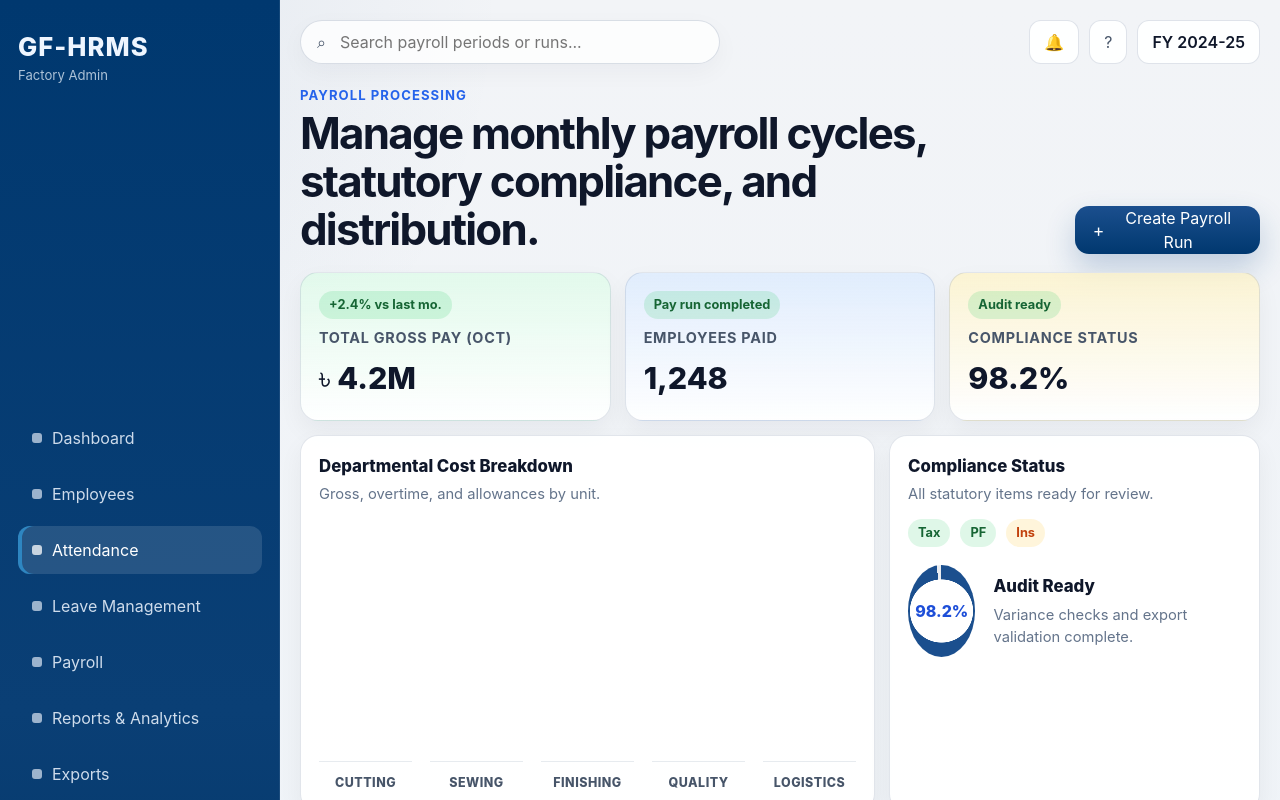
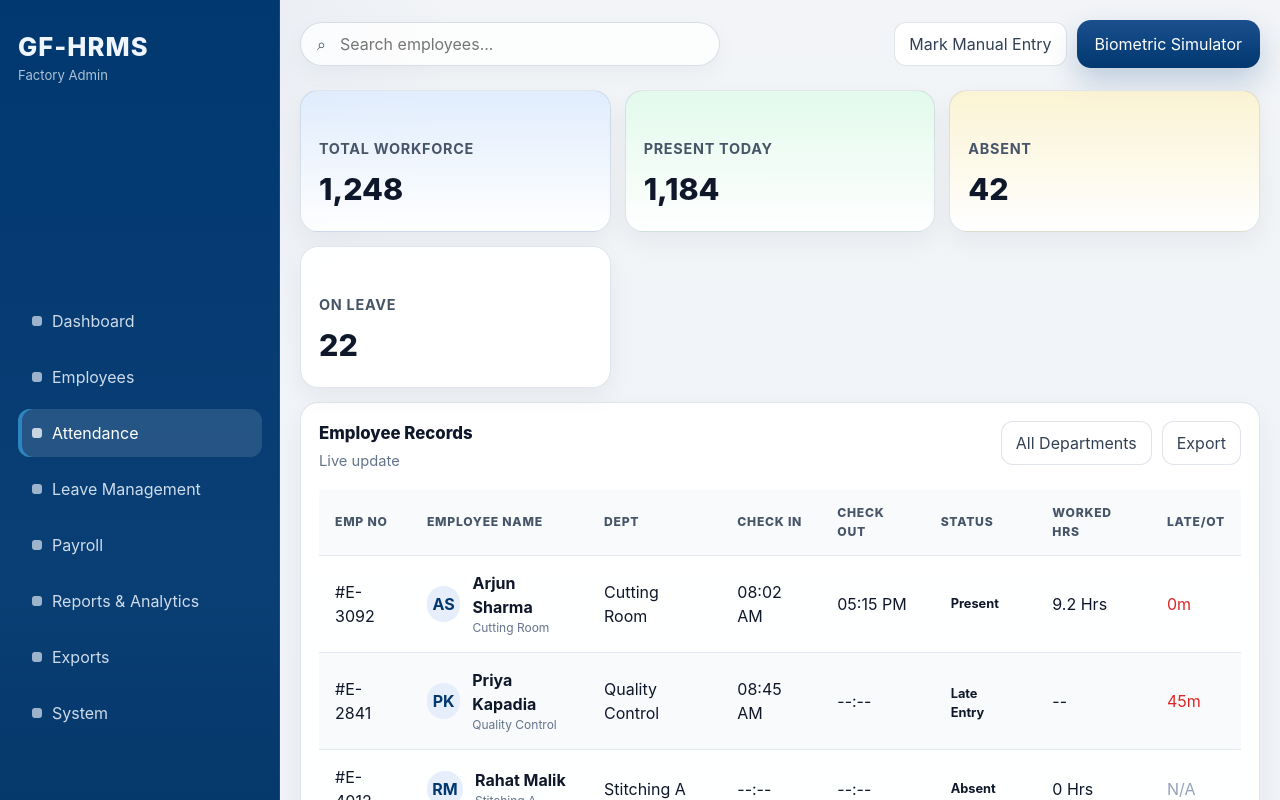
Before and after one commit to ShehanJay19/gf-hrms, a React (Vite) app in the folder frontend/: page / in a window 1280 px wide. Both pictures are taken after a click on the button "Attendance". Shown: the top 800 px of the page. Built offline with nearby package versions, Linux system fonts and the light colour scheme.

Commit message:
Add Attendance component and integrate it into the main application flow

```diff
--- a/frontend/src/App.tsx
+++ b/frontend/src/App.tsx
@@ -2,6 +2,7 @@ import React, { useState } from 'react';
 import Employees from './pages/Employees';
 import AddEmployee from './pages/AddEmployee';
 import LeaveManagement from './pages/LeaveManagement';
+import Attendance from './pages/Attendance';
 
 type StatCard = {
   label: string;
@@ -231,6 +232,8 @@ function App() {
           <AddEmployee />
         ) : page === 'Leave Management' ? (
           <LeaveManagement />
+        ) : page === 'Attendance' ? (
+          <Attendance />
         ) : (
           <PayrollDashboard />
         )}
--- /dev/null
+++ b/frontend/src/pages/Attendance.tsx
@@ -0,0 +1,100 @@
+import React from 'react';
+
+const rows = [
+  { id: '#E-3092', name: 'Arjun Sharma', dept: 'Cutting Room', checkIn: '08:02 AM', checkOut: '05:15 PM', status: 'Present', worked: '9.2 Hrs', late: '0m' },
+  { id: '#E-2841', name: 'Priya Kapadia', dept: 'Quality Control', checkIn: '08:45 AM', checkOut: '--:--', status: 'Late Entry', worked: '--', late: '45m' },
+  { id: '#E-4012', name: 'Rahat Malik', dept: 'Stitching A', checkIn: '--:--', checkOut: '--:--', status: 'Absent', worked: '0 Hrs', late: 'N/A' },
+  { id: '#E-1988', name: 'Sana Latif', dept: 'Packing', checkIn: '--:--', checkOut: '--:--', status: 'On Leave', worked: '0 Hrs', late: 'N/A' },
+  { id: '#E-5120', name: 'John Doe', dept: 'Stitching B', checkIn: '08:00 AM', checkOut: '04:00 PM', status: 'Shift End', worked: '8.0 Hrs', late: 'Normal' },
+];
+
+export default function Attendance() {
+  return (
+    <div>
+      <header className="topbar">
+        <label className="searchbar" aria-label="Search employees">
+          <span className="search-icon">⌕</span>
+          <input placeholder="Search employees..." />
+        </label>
+
+        <div className="topbar-actions">
+          <button className="secondary-button">Mark Manual Entry</button>
+          <button className="primary-button">Biometric Simulator</button>
+        </div>
+      </header>
+
+      <section style={{ marginTop: 18 }}>
+        <div className="stats-grid">
+          <article className="stat-card info">
+            <div className="stat-label">Total Workforce</div>
+            <div className="stat-value">1,248</div>
+          </article>
+          <article className="stat-card success">
+            <div className="stat-label">Present Today</div>
+            <div className="stat-value">1,184</div>
+          </article>
+          <article className="stat-card warning">
+            <div className="stat-label">Absent</div>
+            <div className="stat-value">42</div>
+          </article>
+          <article className="stat-card">
+            <div className="stat-label">On Leave</div>
+            <div className="stat-value">22</div>
+          </article>
+        </div>
+
+        <div style={{ marginTop: 14 }} className="panel">
+          <div className="panel-header">
+            <div>
+              <p className="panel-title">Employee Records</p>
+              <p className="panel-subtitle">Live update</p>
+            </div>
+            <div className="toolbar-actions">
+              <button className="secondary-button">All Departments</button>
+              <button className="secondary-button">Export</button>
+            </div>
+          </div>
+
+          <div className="table-wrap">
+            <table>
+              <thead>
+                <tr>
+                  <th>EMP NO</th>
+                  <th>EMPLOYEE NAME</th>
+                  <th>DEPT</th>
+                  <th>CHECK IN</th>
+                  <th>CHECK OUT</th>
+                  <th>STATUS</th>
+                  <th>WORKED HRS</th>
+                  <th>LATE/OT</th>
+                </tr>
+              </thead>
+              <tbody>
+                {rows.map((r) => (
+                  <tr key={r.id}>
+                    <td>{r.id}</td>
+                    <td>
+                      <div style={{ display: 'flex', alignItems: 'center', gap: 12 }}>
+                        <div style={{ width: 36, height: 36, borderRadius: 999, background: '#e6eefb', display: 'grid', placeItems: 'center', fontWeight: 700, color: '#00386f' }}>{r.name.split(' ').map(n=>n[0]).slice(0,2).join('')}</div>
+                        <div>
+                          <div style={{ fontWeight: 700 }}>{r.name}</div>
+                          <div style={{ color: '#64748b', fontSize: 12 }}>{r.dept}</div>
+                        </div>
+                      </div>
+                    </td>
+                    <td>{r.dept}</td>
+                    <td>{r.checkIn}</td>
+                    <td>{r.checkOut}</td>
+                    <td><span className={`table-status ${r.status.toLowerCase().replace(/\s+/g, '-')}`}>{r.status}</span></td>
+                    <td>{r.worked}</td>
+                    <td style={{ color: r.late === 'N/A' ? '#94a3b8' : '#dc2626' }}>{r.late}</td>
+                  </tr>
+                ))}
+              </tbody>
+            </table>
+          </div>
+        </div>
+      </section>
+    </div>
+  );
+}
```
